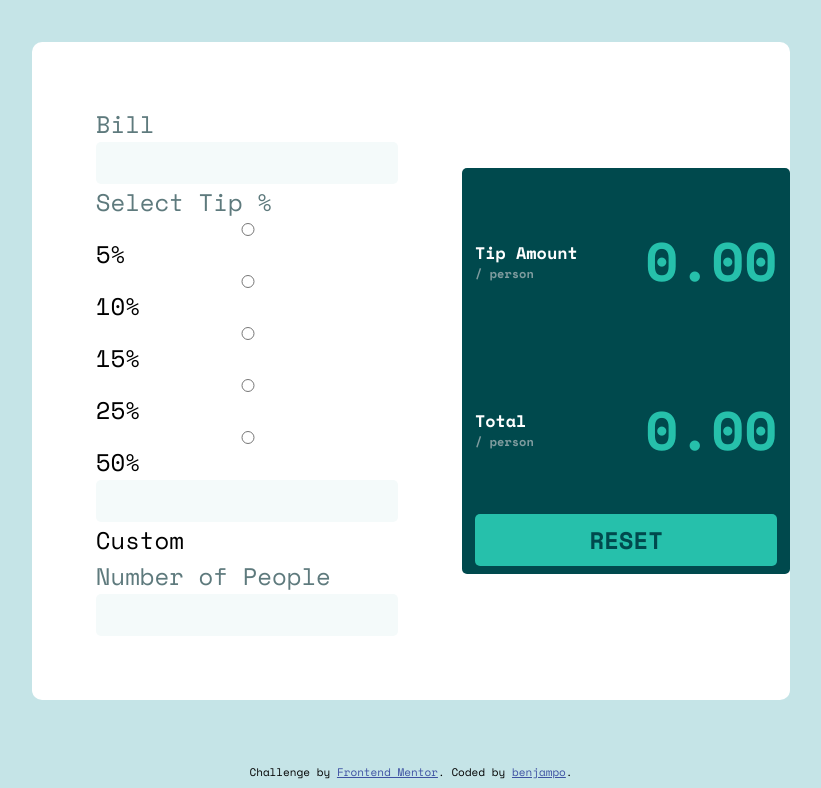
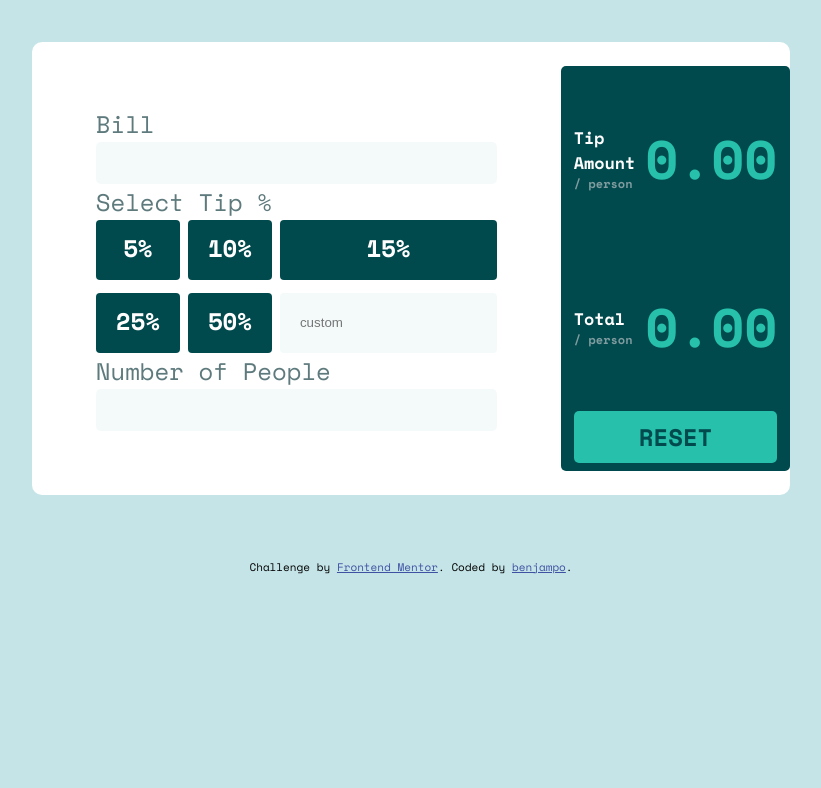
Before and after one commit to Benjampo/tip-calculator-app-main, a plain HTML site: page index.html in a window 1280 px wide. Shown: the part 70-858 px from the top of the page, without its empty margins (229-1050 px from the left). After the commit the page ends 800 px from the top, so only its background shows below. Drawn offline with nearby package versions, Linux system fonts and the light colour scheme.

Commit message:
grid fix

```diff
--- a/assets/scss/main.scss
+++ b/assets/scss/main.scss
@@ -46,10 +46,43 @@ body {
             text-transform: uppercase;
             width: 100%;
             padding: 1vh 1vw;
+
+            &:disabled{
+
+            }
         }
         .card-info{
             width: 50vw;
             padding: 5vw;
+            .percentage-option{
+                display: grid;
+                grid-template-columns: 1fr  1fr 1fr;
+                column-gap: 1vh;
+                grid-template-rows: 1fr 1fr;
+                row-gap: 1vw;
+
+                input[type="radio"] {
+                    opacity: 0;
+                    position: fixed;
+                    width: 0;
+
+                  }
+                input[type="text"] {
+                    display: inline-block;
+                    padding: 10px 20px;
+                    border-radius: 4px;
+
+                }
+                label {
+                    display: inline-block;
+                    background-color: $very-dark-cyan;
+                    padding: 10px 20px;
+                    border-radius: 4px;
+                    color: $white;
+                    text-align: center;
+                    font-weight: 700;
+                }
+            }
             form {
                 display: flex;
                 flex-flow: column;
--- a/index.html
+++ b/index.html
@@ -32,12 +32,19 @@
         <div class="label">
           <form action="">
             <label for="">Select Tip %</label>
-            <input type="radio">5%
-            <input type="radio">10%
-            <input type="radio">15%
-            <input type="radio">25%
-            <input type="radio">50%
-            <input type="text">Custom
+            <div class="percentage-option">
+              <label for="five">5%</label>
+              <input id="five" type="radio">
+              <label for="ten">10%</label>
+              <input id="ten" type="radio">
+              <label for="fifteen">15%</label>
+              <input id="fifteen" type="radio">
+              <label for="twentyfive">25%</label>
+              <input id="twentyfive" type="radio">
+              <label for="fifty">50%</label>
+              <input id="fifty" type="radio">
+              <input type="text" placeholder="custom">
+            </div>
           </form>
         </div>
         <div class="label">
```
Also changed, not shown: assets/scss/main.css, 1 other file.
